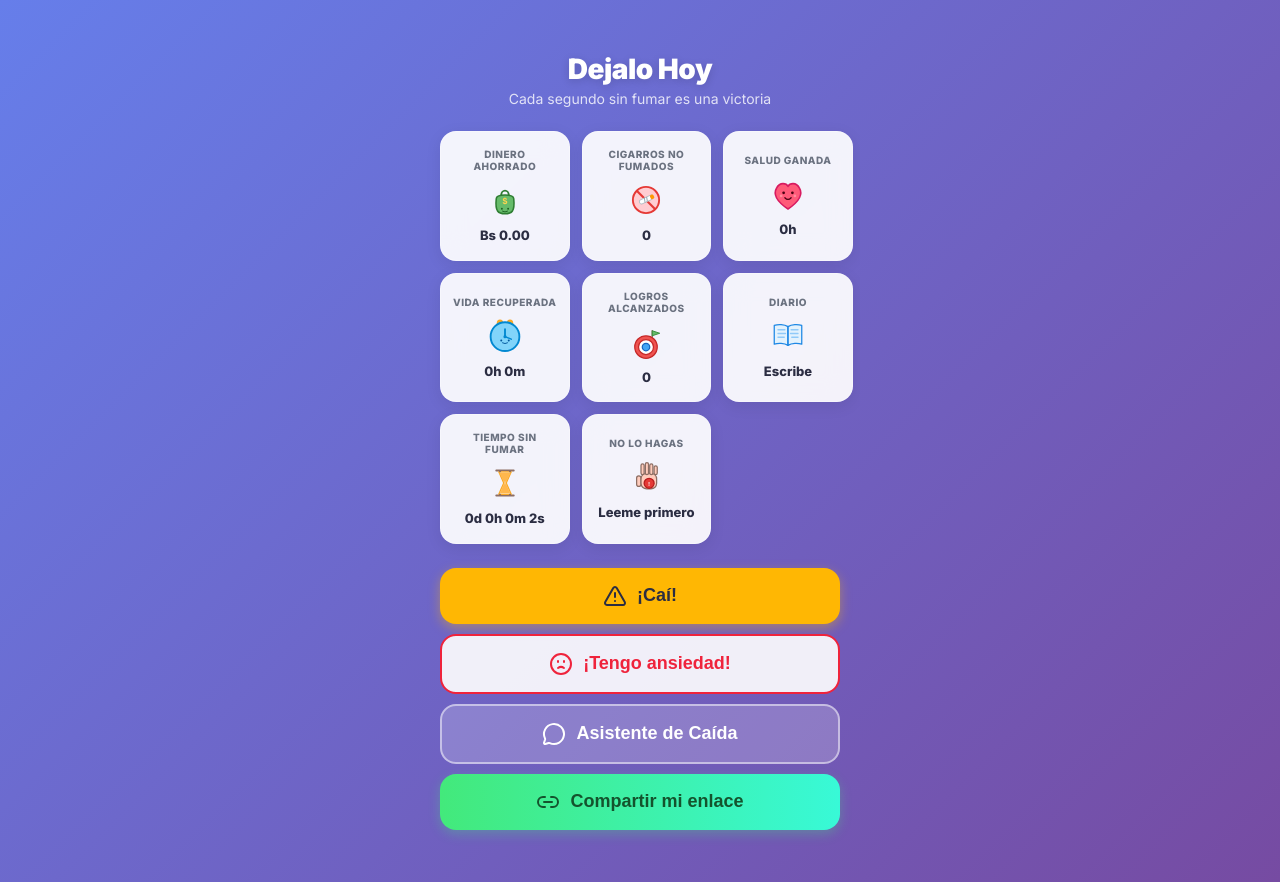
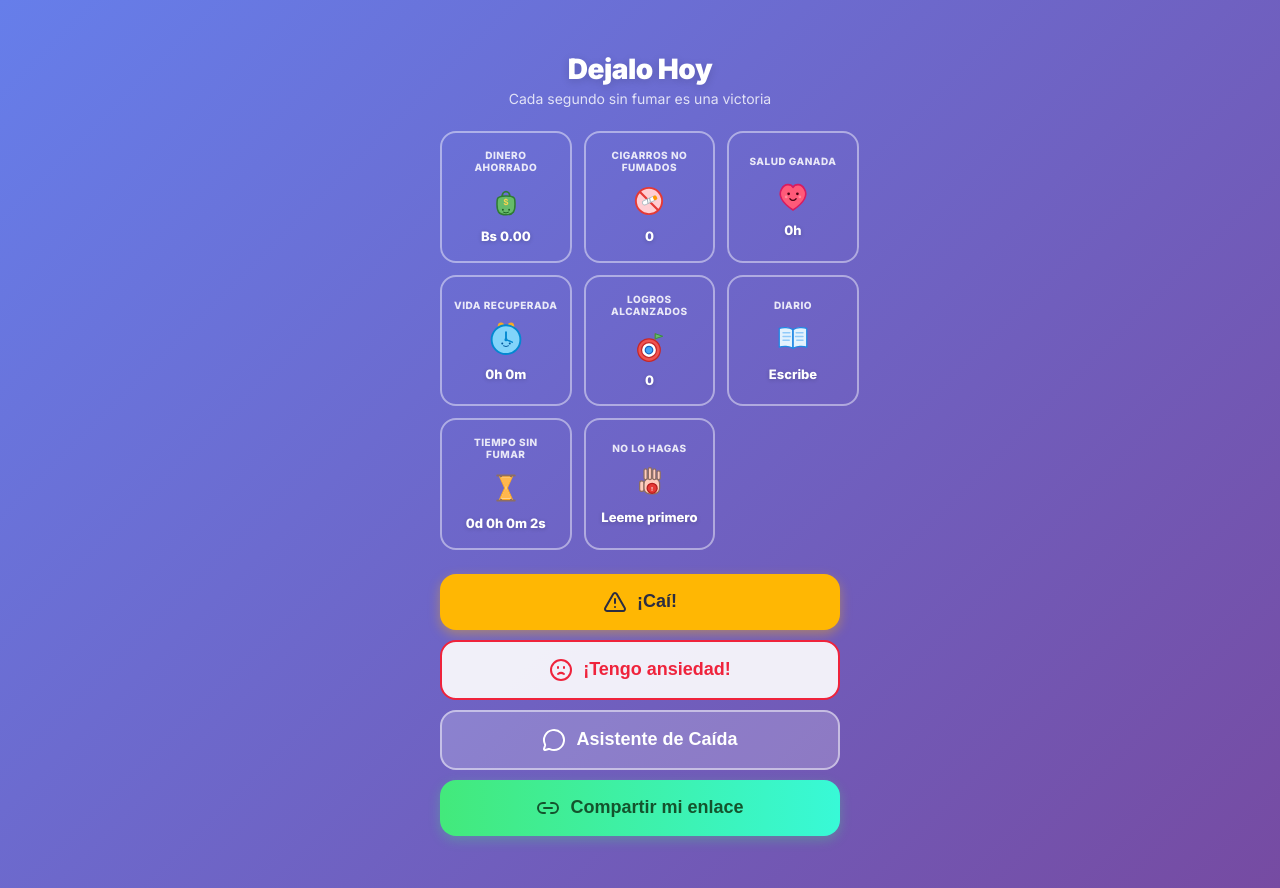
Before and after one commit to jangelbsc-design/dejalohoy, a React (Vite) app: page /#/onboarding in a window 1280 px wide. Both pictures are taken after a click on the button "¡Empezar mi nueva vida!". Built offline with nearby package versions, Linux system fonts and the light colour scheme.

Commit message:
feat: tarjetas del Dashboard transparentes con borde y texto blanco

```diff
--- a/src/index.css
+++ b/src/index.css
@@ -92,8 +92,8 @@ body {
 }
 
 .dash-card {
-  background: var(--surface);
-  backdrop-filter: blur(12px);
+  background: transparent;
+  backdrop-filter: none;
   border-radius: 16px;
   padding: 16px 12px;
   display: flex;
@@ -101,17 +101,17 @@ body {
   align-items: center;
   justify-content: center;
   gap: 8px;
-  box-shadow: var(--card-shadow);
-  border: 1px solid rgba(255, 255, 255, 0.3);
-  transition: transform 0.2s ease, box-shadow 0.2s ease;
+  box-shadow: none;
+  border: 2px solid rgba(255, 255, 255, 0.45);
+  transition: transform 0.2s ease, border-color 0.2s ease;
   aspect-ratio: 1;
   text-align: center;
 }
 
 .dash-card:hover {
   transform: translateY(-2px);
-  box-shadow: 0 6px 24px rgba(0, 0, 0, 0.12);
-  background: var(--surface-hover);
+  border-color: rgba(255, 255, 255, 0.8);
+  background: rgba(255, 255, 255, 0.08);
 }
 
 .dash-card-clickable {
@@ -121,7 +121,7 @@ body {
 .dash-label {
   font-size: 10px;
   font-weight: 700;
-  color: var(--text-secondary);
+  color: rgba(255, 255, 255, 0.85);
   text-transform: uppercase;
   letter-spacing: 0.5px;
   line-height: 1.2;
@@ -135,8 +135,9 @@ body {
 .dash-value {
   font-size: 13px;
   font-weight: 800;
-  color: var(--text);
+  color: white;
   line-height: 1.2;
+  text-shadow: 0 1px 4px rgba(0, 0, 0, 0.2);
 }
 
 /* Action Buttons */
```
